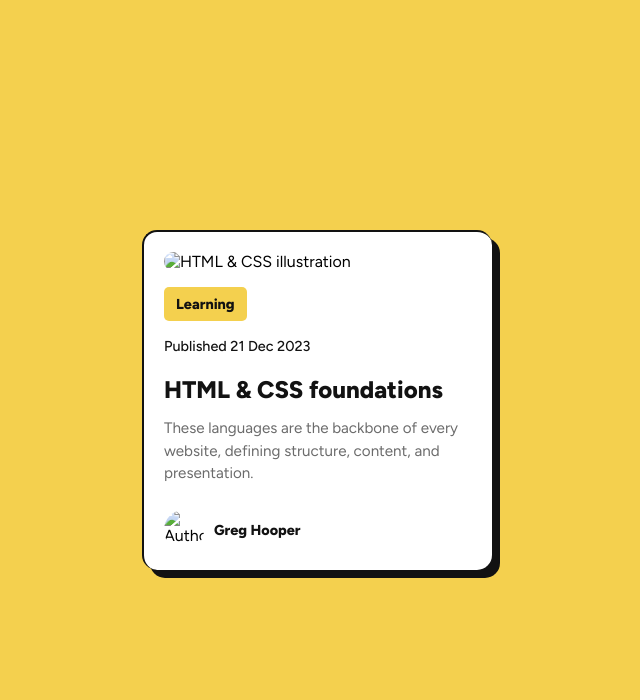
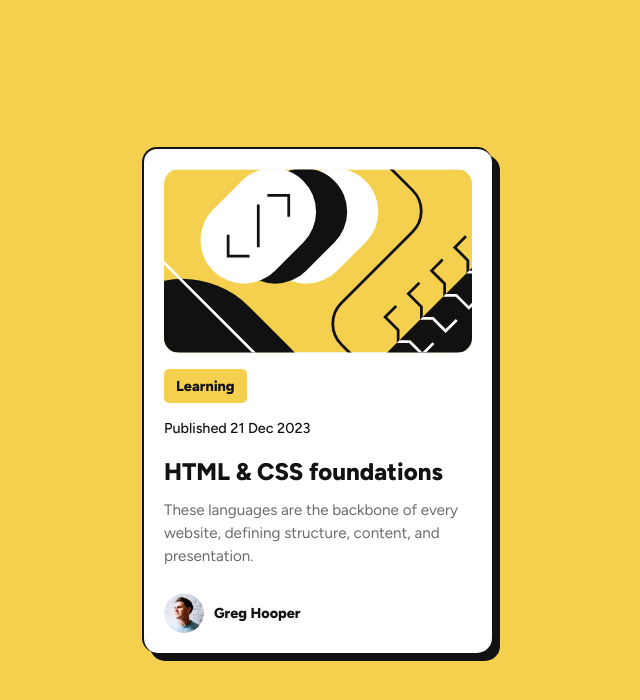
Before and after one commit to ki4869/blog-preview-Card, a plain HTML site: page index.html in a window 1280 px wide. Shown: the whole page, without its empty margins (323-963 px from the left). Drawn offline with Linux system fonts and the light colour scheme.

Commit message:
fixed image url

```diff
--- a/index.html
+++ b/index.html
@@ -124,7 +124,7 @@
 
  <main class="container">
   <article class="card">
-    <img src="./assets/images/illustration-article.svg" alt="HTML & CSS illustration" class="card-image">
+    <img src="images/illustration-article.svg" alt="HTML & CSS illustration" class="card-image">
 
     <header class="card-header">
       <p>Learning</p>
@@ -138,7 +138,7 @@
     </p>
 
     <footer class="author">
-      <img src="./assets/images/image-avatar.webp" alt="Author Greg Hooper" class="author-image">
+      <img src="images/image-avatar.webp" alt="Author Greg Hooper" class="author-image">
       <span>Greg Hooper</span>
     </footer>
   </article>
```
